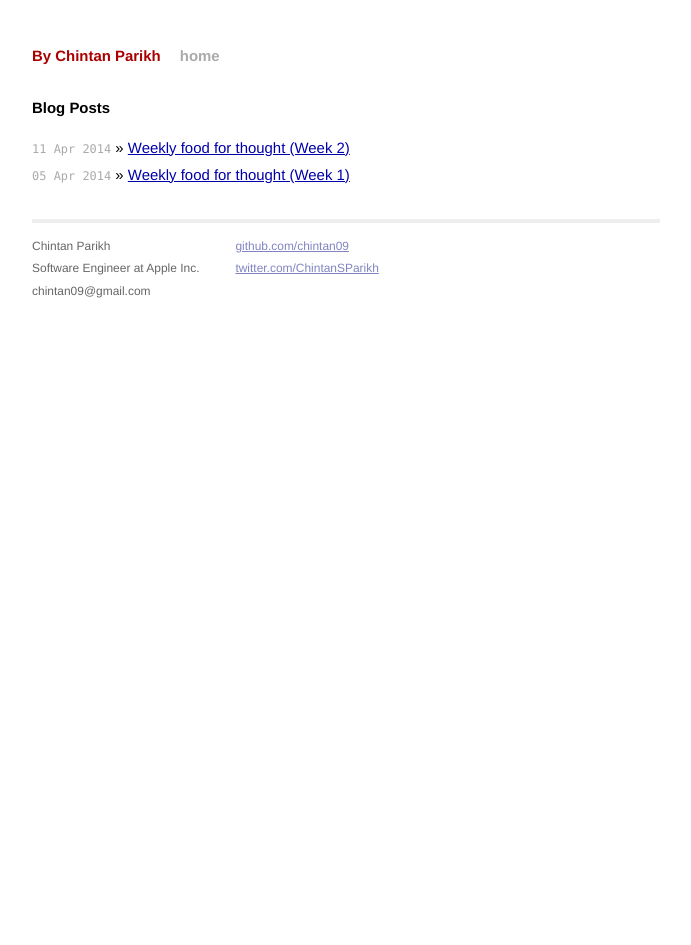
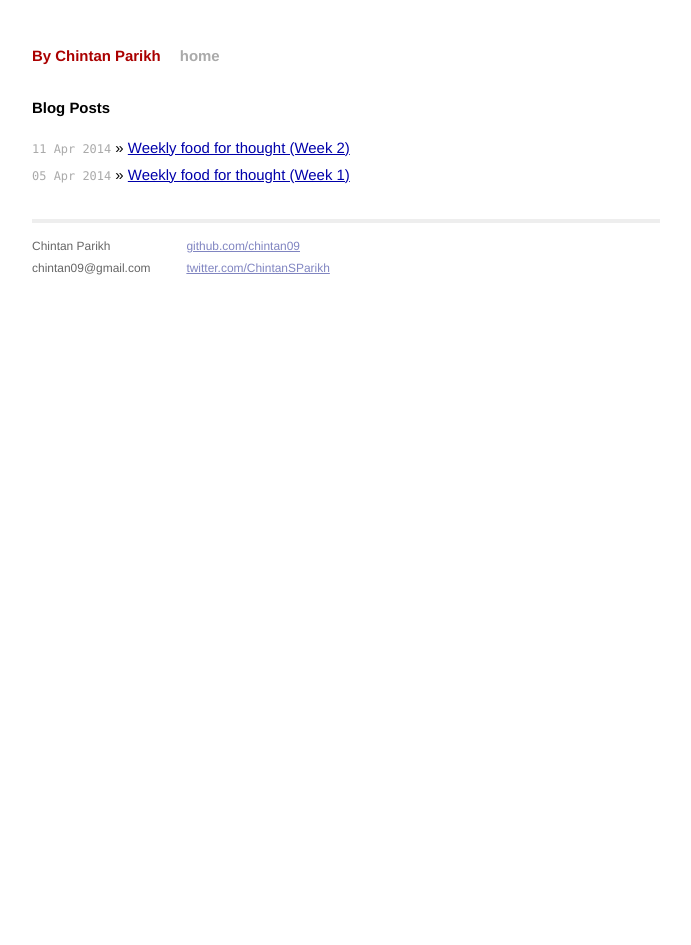
Before and after one commit to chintan09/chintan09.github.io, a Jekyll site: the page built from index.html, in a window 1280 px wide. Shown: the whole page, without its empty margins (294-985 px from the left). Built offline with Jekyll 4.4.1, drawn with Linux system fonts in a browser that asks for light colours; Markdown is read by kramdown in place of the engine named in the settings.

Commit message:
Minor changes

```diff
--- a/_config.yml
+++ b/_config.yml
@@ -1,5 +1,4 @@
 name: By Chintan Parikh
 markdown: redcarpet
-pygments: true
-
+highlighter: rouge
 theme: jekyll-theme-minimal
--- a/_layouts/default.html
+++ b/_layouts/default.html
@@ -27,7 +27,6 @@
             <div class="contact">
               <p>
                 Chintan Parikh<br />
-                Software Engineer at Apple Inc.<br />
                 chintan09@gmail.com
               </p>
             </div>
```
